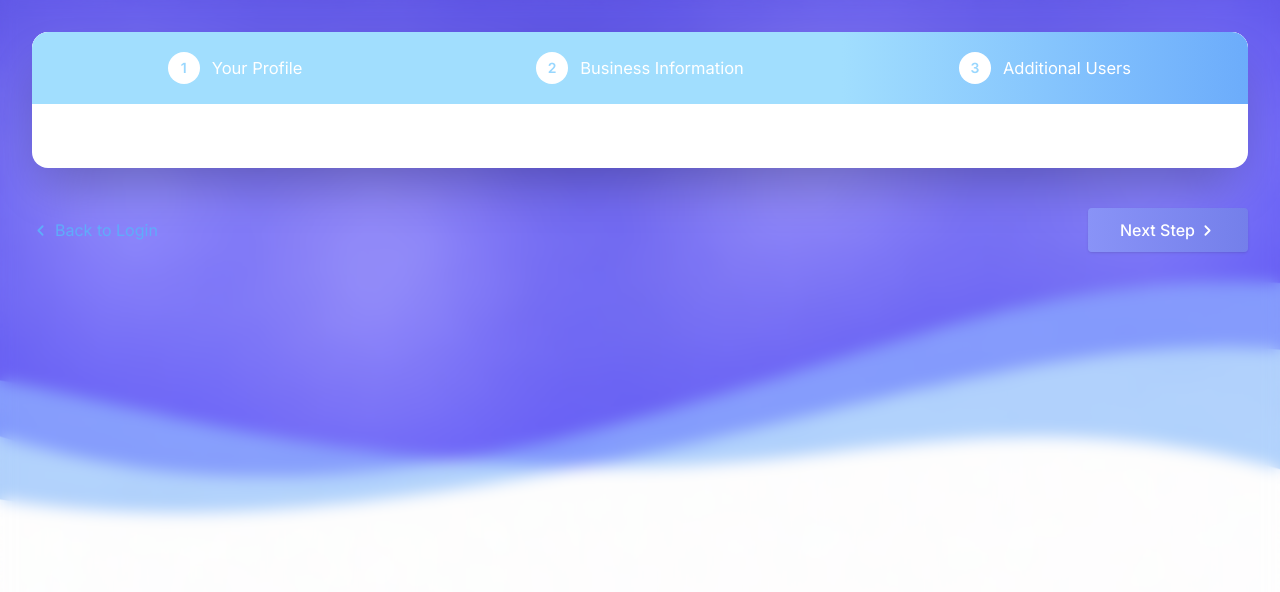
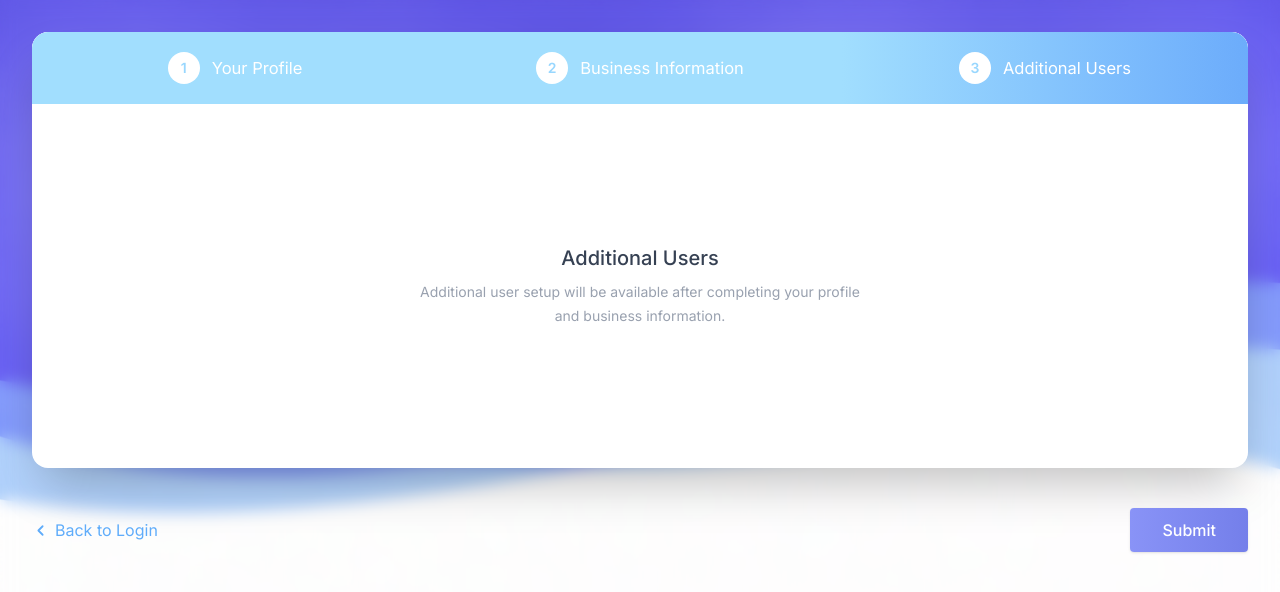
Before and after one commit to manishguhe301/multi-step-forms, a React (Vite) app: page /task-2 in a window 1280 px wide. Both pictures are taken after a click on the button "Next Step". Shown: the part 80-672 px from the top of the page. Built offline with nearby package versions, Linux system fonts and the light colour scheme.

Commit message:
feat(task-2): add AdditionalUsers component and integrate into ProfileForm

```diff
--- /dev/null
+++ b/src/components/task-2/AdditionalUsers.tsx
@@ -0,0 +1,16 @@
+const AdditionalUsers = () => {
+  return (
+    <div className="flex min-h-[300px] flex-col items-center justify-center px-6 text-center">
+      <h2 className="text-xl font-medium text-gray-700">
+        Additional Users
+      </h2>
+
+      <p className="mt-2 max-w-md text-sm leading-6 text-gray-400">
+        Additional user setup will be available after completing your
+        profile and business information.
+      </p>
+    </div>
+  );
+};
+
+export default AdditionalUsers;
--- a/src/components/task-2/CreateProfile.tsx
+++ b/src/components/task-2/CreateProfile.tsx
@@ -67,8 +67,12 @@ const CreateProfile = () => {
               }
             }}
           >
-            Next Step
-            <ChevronRight size={17} strokeWidth={2.5} />
+            {currentStep === 3 ? <span>Submit</span> :
+              <>
+                Next Step
+                <ChevronRight size={17} strokeWidth={2.5} />
+              </>
+            }
           </button>
         </div>
       </div>
--- a/src/components/task-2/ProfileForm.tsx
+++ b/src/components/task-2/ProfileForm.tsx
@@ -1,6 +1,6 @@
 import YourProfile from "./YourProfile";
 import BusinessInformation from "./BusinessInformation";
-
+import AdditionalUsers from "./AdditionalUsers";
 
 const steps = [
   "Your Profile",
@@ -73,6 +73,7 @@ ${isCurrent && currentStep !== 3 ? "rounded-r-full" : ""}
       <div className="min-h-0 flex-1 overflow-y-auto p-6 sm:p-8">
         {currentStep === 1 && <YourProfile />}
         {currentStep === 2 && <BusinessInformation />}
+        {currentStep === 3 && <AdditionalUsers />}
       </div>
     </div>
   );
```
